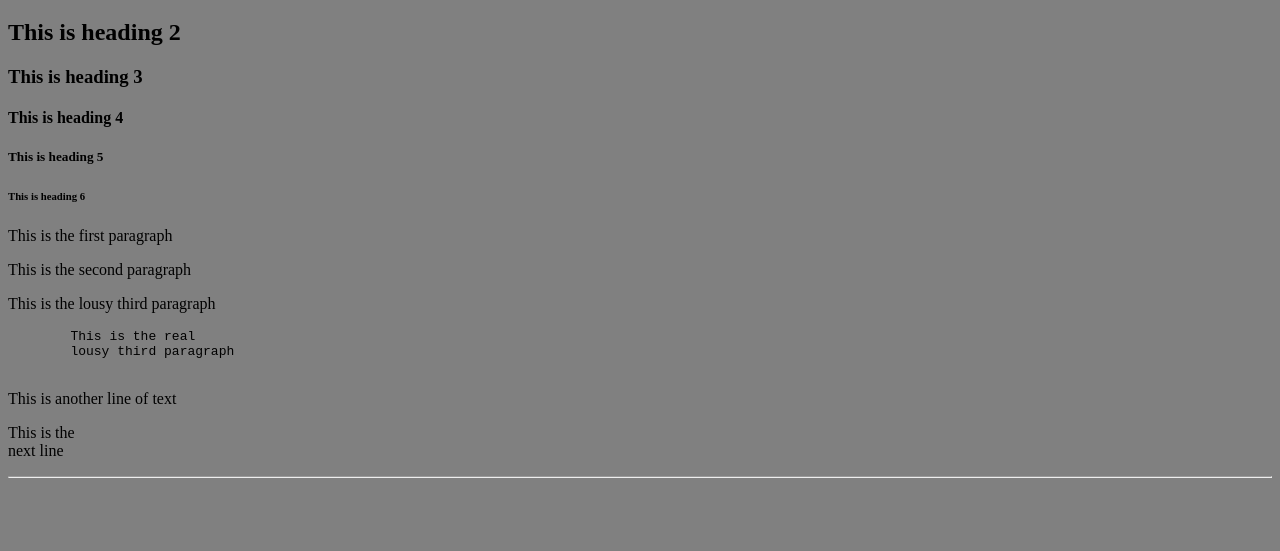
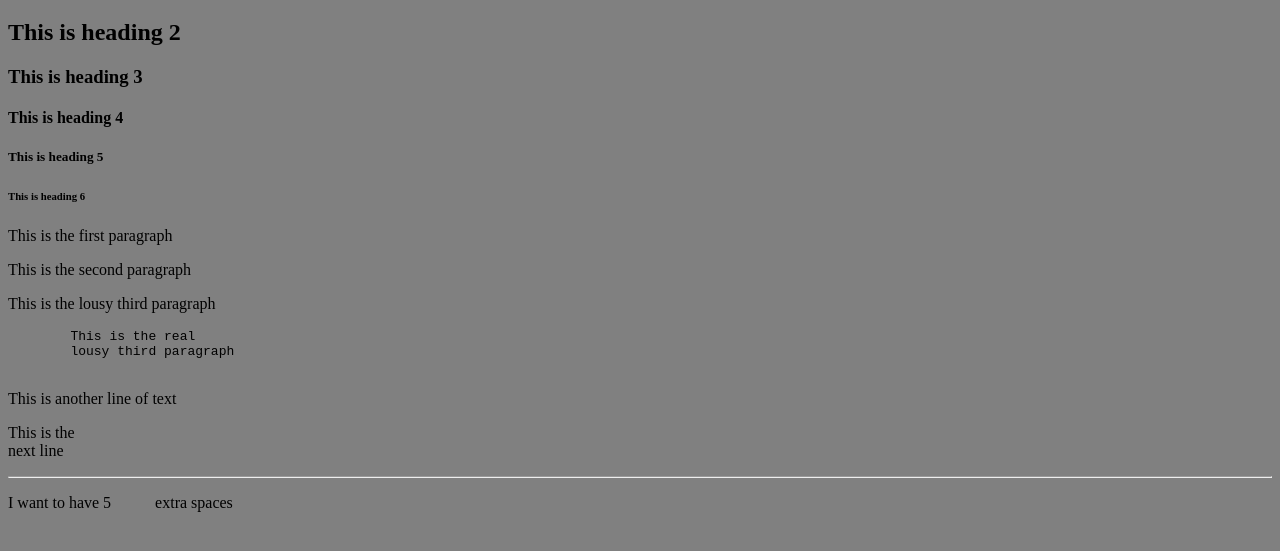
Before and after one commit to JustinLikesCars/my_first_html, a plain HTML site: page index.html in a window 1280 px wide. Shown: the part 61-612 px from the top of the page. Drawn offline with Linux system fonts and the light colour scheme.

Commit message:
Update index.html

```diff
--- a/index.html
+++ b/index.html
@@ -31,6 +31,10 @@
     next line</p>
     <hr>
 
+    <p>I want to have 5 &nbsp; &nbsp; &nbsp; &nbsp; &nbsp; extra spaces</p>
+
+
+
 
     <br><br><br><br><br><br><br><br><br><br>
 
```
